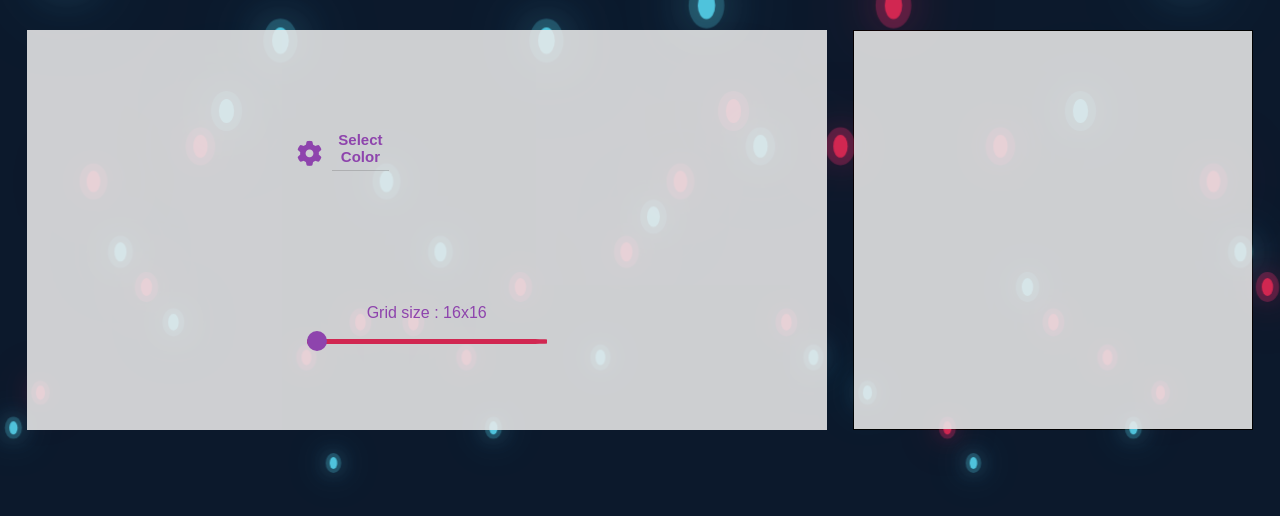
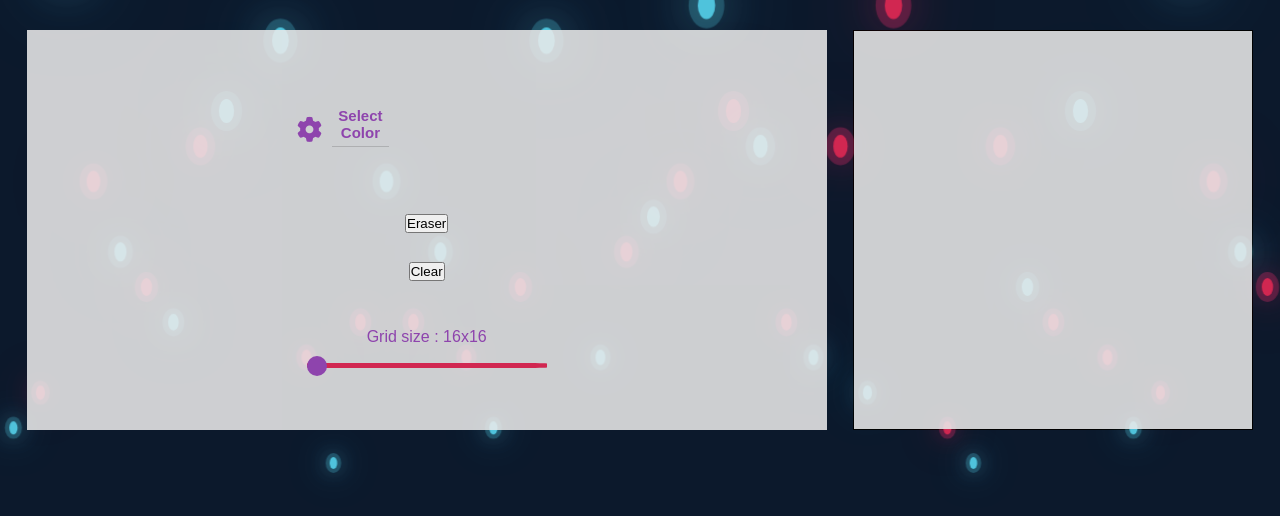
Before and after one commit to issam2a/Etch-a-Sketch, a plain HTML site: page index.html in a window 1280 px wide. Drawn offline with Linux system fonts and the light colour scheme.

Commit message:
adding two buttons Eraser and clear

```diff
--- a/index.html
+++ b/index.html
@@ -82,11 +82,16 @@
                         <span class="rainbow" data-color="#e48f0f" style="background-color: #e48f0f;"></span>
                     </div>
                 </div>
+
+                <button class="btn">Eraser</button>
+                <button class="btn">Clear</button>
+
                 <div class="gridSize">
 
                     <input class="input" type="range" min="1" max="64" step="1" value="1">
                     <label for="input" class="label"></label>
                 </div>
+
 
             </div>
         </div>
```
